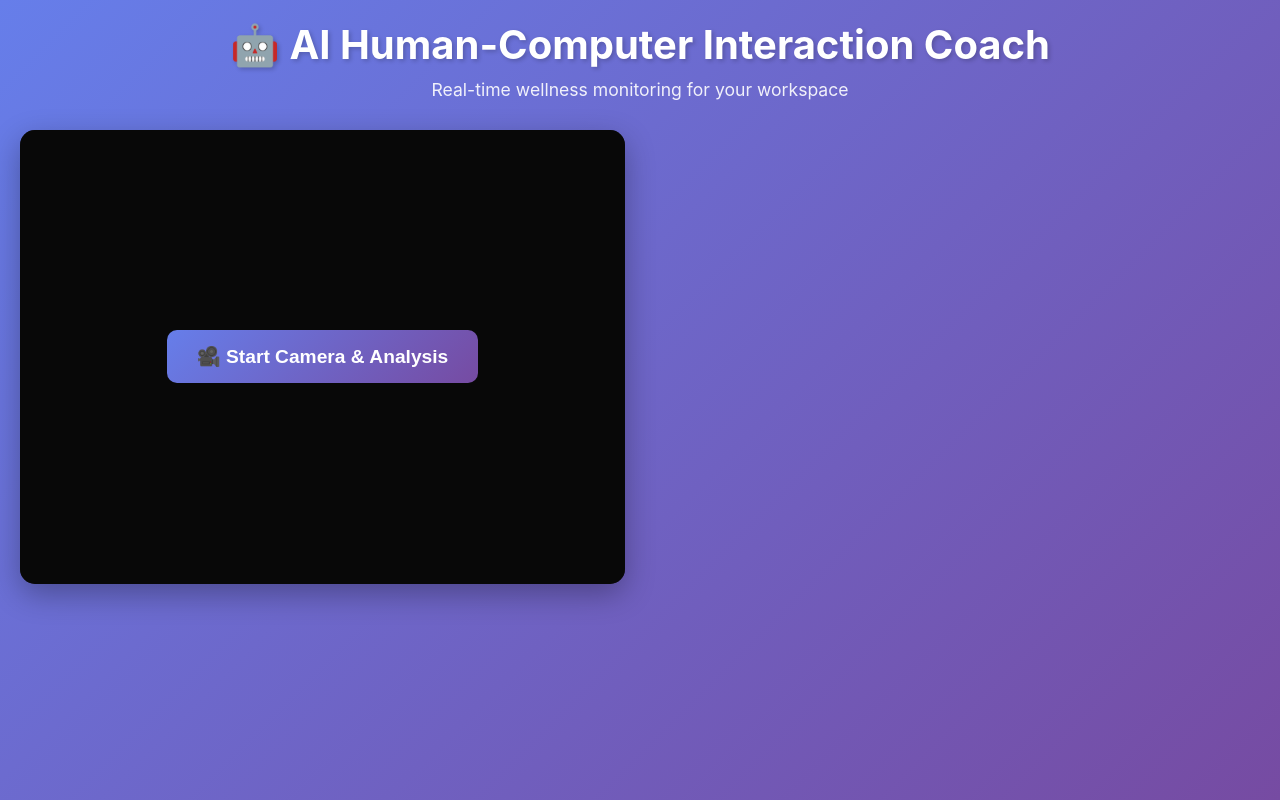
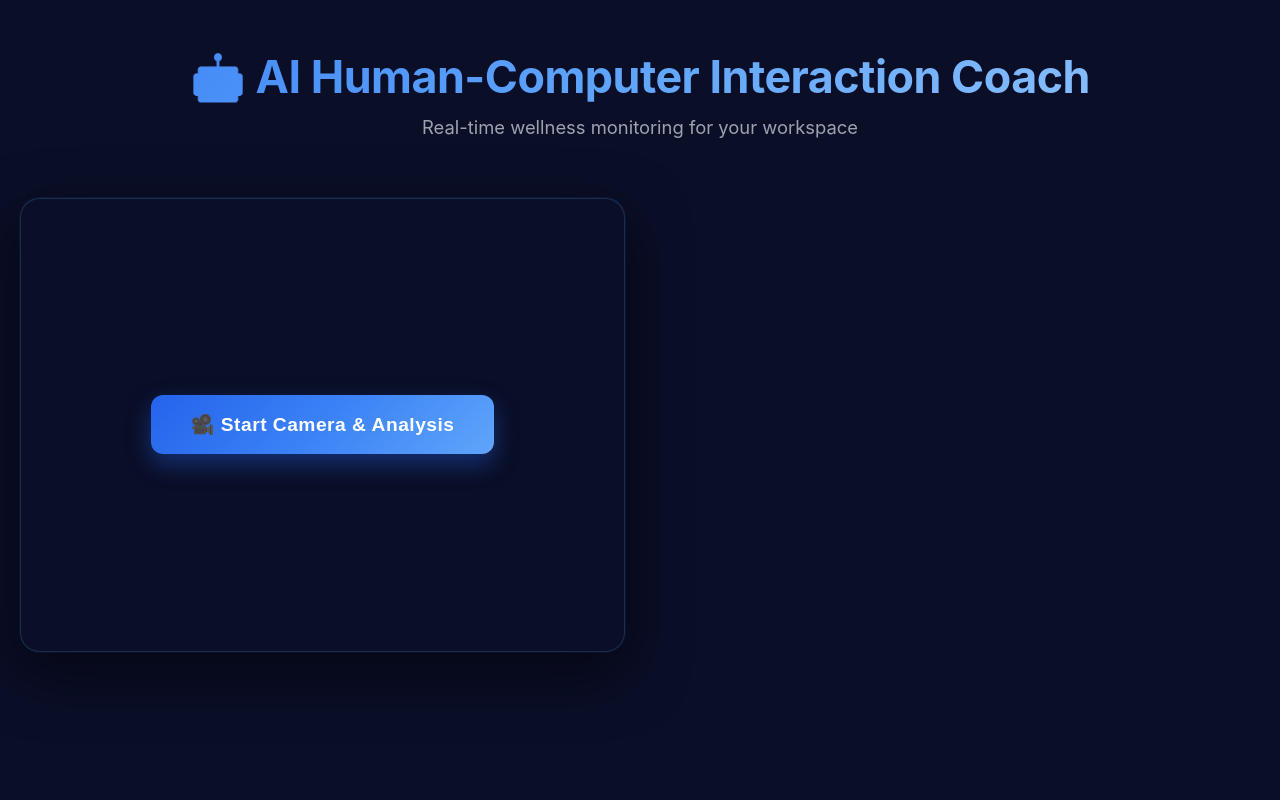
Before and after one commit to 11Saniyaa/neuro_desk, a React (Vite) app in the folder frontend/: page / in a window 1280 px wide. Built offline with nearby package versions, Linux system fonts and the light colour scheme.

Commit message:
Update frontend with professional black and blue theme design

```diff
--- a/frontend/src/App.css
+++ b/frontend/src/App.css
@@ -1,23 +1,31 @@
 .app {
   min-height: 100vh;
-  padding: 20px;
+  padding: 30px 20px;
+  background: #0a0e27;
 }
 
 .header {
   text-align: center;
-  color: white;
-  margin-bottom: 30px;
+  color: #ffffff;
+  margin-bottom: 40px;
+  padding: 20px 0;
 }
 
 .header h1 {
-  font-size: 2.5rem;
-  margin-bottom: 10px;
-  text-shadow: 2px 2px 4px rgba(0, 0, 0, 0.2);
+  font-size: 2.8rem;
+  margin-bottom: 12px;
+  background: linear-gradient(135deg, #3b82f6 0%, #60a5fa 50%, #93c5fd 100%);
+  -webkit-background-clip: text;
+  -webkit-text-fill-color: transparent;
+  background-clip: text;
+  font-weight: 700;
+  letter-spacing: -0.5px;
 }
 
 .header p {
-  font-size: 1.1rem;
-  opacity: 0.9;
+  font-size: 1.15rem;
+  color: #9ca3af;
+  font-weight: 400;
 }
 
 .container {
@@ -36,11 +44,15 @@
 
 .camera-container {
   position: relative;
-  background: #1a1a1a;
-  border-radius: 15px;
+  background: #111827;
+  border-radius: 20px;
   overflow: hidden;
-  box-shadow: 0 10px 30px rgba(0, 0, 0, 0.3);
+  box-shadow:
+    0 20px 60px rgba(0, 0, 0, 0.5),
+    0 0 0 1px rgba(59, 130, 246, 0.1),
+    inset 0 1px 0 rgba(255, 255, 255, 0.05);
   aspect-ratio: 4/3;
+  border: 1px solid rgba(59, 130, 246, 0.2);
 }
 
 .video-preview {
@@ -59,45 +71,79 @@
   display: flex;
   align-items: center;
   justify-content: center;
-  background: rgba(0, 0, 0, 0.7);
+  background: rgba(10, 14, 39, 0.85);
+  backdrop-filter: blur(4px);
 }
 
 .start-button {
-  padding: 15px 30px;
+  padding: 18px 40px;
   font-size: 1.2rem;
-  background: linear-gradient(135deg, #667eea 0%, #764ba2 100%);
+  background: linear-gradient(135deg, #2563eb 0%, #3b82f6 50%, #60a5fa 100%);
   color: white;
   border: none;
-  border-radius: 10px;
+  border-radius: 12px;
   cursor: pointer;
-  transition: transform 0.2s, box-shadow 0.2s;
+  transition: all 0.3s cubic-bezier(0.4, 0, 0.2, 1);
   font-weight: 600;
+  box-shadow:
+    0 10px 25px rgba(37, 99, 235, 0.4),
+    0 0 0 0 rgba(59, 130, 246, 0.5);
+  letter-spacing: 0.5px;
+  position: relative;
+  overflow: hidden;
+}
+
+.start-button::before {
+  content: '';
+  position: absolute;
+  top: 0;
+  left: -100%;
+  width: 100%;
+  height: 100%;
+  background: linear-gradient(90deg, transparent, rgba(255, 255, 255, 0.2), transparent);
+  transition: left 0.5s;
+}
+
+.start-button:hover::before {
+  left: 100%;
 }
 
 .start-button:hover {
-  transform: translateY(-2px);
-  box-shadow: 0 5px 20px rgba(102, 126, 234, 0.4);
+  transform: translateY(-3px);
+  box-shadow:
+    0 15px 35px rgba(37, 99, 235, 0.5),
+    0 0 0 4px rgba(59, 130, 246, 0.3);
+}
+
+.start-button:active {
+  transform: translateY(-1px);
 }
 
 .status-badge {
   position: absolute;
   top: 15px;
   right: 15px;
-  background: rgba(0, 0, 0, 0.7);
+  background: rgba(17, 24, 39, 0.9);
+  backdrop-filter: blur(10px);
   color: white;
-  padding: 8px 15px;
-  border-radius: 20px;
+  padding: 10px 18px;
+  border-radius: 25px;
   font-size: 0.9rem;
   font-weight: 500;
+  border: 1px solid rgba(59, 130, 246, 0.3);
+  box-shadow: 0 4px 12px rgba(0, 0, 0, 0.3);
+  z-index: 10;
 }
 
 .error-message {
-  background: #ef4444;
+  background: linear-gradient(135deg, #dc2626 0%, #ef4444 100%);
   color: white;
-  padding: 15px;
-  border-radius: 10px;
+  padding: 16px 20px;
+  border-radius: 12px;
   text-align: center;
   font-weight: 500;
+  box-shadow: 0 8px 20px rgba(220, 38, 38, 0.3);
+  border: 1px solid rgba(255, 255, 255, 0.1);
 }
 
 .metrics-section {
@@ -109,56 +155,89 @@
 .productivity-card,
 .metric-card,
 .recommendations-card {
-  background: white;
-  border-radius: 15px;
-  padding: 25px;
-  box-shadow: 0 5px 20px rgba(0, 0, 0, 0.1);
+  background: linear-gradient(135deg, #111827 0%, #1f2937 100%);
+  border-radius: 20px;
+  padding: 30px;
+  box-shadow:
+    0 10px 40px rgba(0, 0, 0, 0.4),
+    0 0 0 1px rgba(59, 130, 246, 0.1),
+    inset 0 1px 0 rgba(255, 255, 255, 0.05);
+  border: 1px solid rgba(59, 130, 246, 0.15);
+  transition: all 0.3s ease;
+}
+
+.productivity-card:hover,
+.metric-card:hover,
+.recommendations-card:hover {
+  transform: translateY(-2px);
+  box-shadow:
+    0 15px 50px rgba(0, 0, 0, 0.5),
+    0 0 0 1px rgba(59, 130, 246, 0.2),
+    inset 0 1px 0 rgba(255, 255, 255, 0.05);
+  border-color: rgba(59, 130, 246, 0.3);
 }
 
 .productivity-card {
   text-align: center;
+  background: linear-gradient(135deg, #1e293b 0%, #0f172a 100%);
+  border: 1px solid rgba(59, 130, 246, 0.2);
 }
 
 .productivity-card h2 {
-  font-size: 1.5rem;
-  margin-bottom: 15px;
-  color: #333;
+  font-size: 1.6rem;
+  margin-bottom: 20px;
+  color: #e5e7eb;
+  font-weight: 600;
+  letter-spacing: -0.3px;
 }
 
 .score-display {
-  font-size: 4rem;
-  font-weight: bold;
-  margin: 10px 0;
+  font-size: 5rem;
+  font-weight: 700;
+  margin: 15px 0;
+  text-shadow: 0 0 30px currentColor;
+  letter-spacing: -2px;
 }
 
 .metrics-grid {
   display: grid;
   grid-template-columns: 1fr 1fr;
-  gap: 15px;
+  gap: 20px;
+}
+
+.metric-card {
+  text-align: center;
+  padding: 25px;
 }
 
 .metric-card h3 {
-  font-size: 1.1rem;
-  margin-bottom: 10px;
-  color: #555;
+  font-size: 1.2rem;
+  margin-bottom: 15px;
+  color: #d1d5db;
+  font-weight: 600;
 }
 
 .metric-value {
-  font-size: 2.5rem;
-  font-weight: bold;
-  margin: 10px 0;
+  font-size: 3rem;
+  font-weight: 700;
+  margin: 15px 0;
+  text-shadow: 0 0 20px currentColor;
+  letter-spacing: -1px;
 }
 
 .metric-status {
-  font-size: 0.9rem;
-  color: #666;
-  margin-top: 5px;
+  font-size: 0.95rem;
+  color: #9ca3af;
+  margin-top: 8px;
+  font-weight: 500;
 }
 
 .recommendations-card h2 {
-  font-size: 1.3rem;
-  margin-bottom: 15px;
-  color: #333;
+  font-size: 1.4rem;
+  margin-bottom: 20px;
+  color: #e5e7eb;
+  font-weight: 600;
+  letter-spacing: -0.3px;
 }
 
 .recommendations-list {
@@ -167,29 +246,46 @@
 }
 
 .recommendations-list li {
-  padding: 12px;
-  margin-bottom: 10px;
-  background: #f8f9fa;
-  border-radius: 8px;
-  border-left: 4px solid #667eea;
+  padding: 16px 20px;
+  margin-bottom: 12px;
+  background: linear-gradient(135deg, rgba(37, 99, 235, 0.1) 0%, rgba(59, 130, 246, 0.05) 100%);
+  border-radius: 12px;
+  border-left: 4px solid #3b82f6;
   font-size: 1rem;
-  color: #333;
+  color: #e5e7eb;
+  transition: all 0.2s ease;
+  border: 1px solid rgba(59, 130, 246, 0.2);
+}
+
+.recommendations-list li:hover {
+  background: linear-gradient(135deg, rgba(37, 99, 235, 0.15) 0%, rgba(59, 130, 246, 0.1) 100%);
+  border-left-color: #60a5fa;
+  transform: translateX(4px);
+  box-shadow: 0 4px 12px rgba(37, 99, 235, 0.2);
 }
 
 .stop-button {
-  padding: 15px 30px;
+  padding: 16px 35px;
   font-size: 1.1rem;
-  background: #ef4444;
+  background: linear-gradient(135deg, #dc2626 0%, #ef4444 100%);
   color: white;
   border: none;
-  border-radius: 10px;
+  border-radius: 12px;
   cursor: pointer;
-  transition: background 0.2s;
+  transition: all 0.3s cubic-bezier(0.4, 0, 0.2, 1);
   font-weight: 600;
+  box-shadow: 0 8px 20px rgba(220, 38, 38, 0.3);
+  letter-spacing: 0.5px;
 }
 
 .stop-button:hover {
-  background: #dc2626;
+  background: linear-gradient(135deg, #b91c1c 0%, #dc2626 100%);
+  transform: translateY(-2px);
+  box-shadow: 0 12px 30px rgba(220, 38, 38, 0.4);
+}
+
+.stop-button:active {
+  transform: translateY(0);
 }
 
 @media (max-width: 1024px) {
@@ -200,4 +296,30 @@
   .metrics-grid {
     grid-template-columns: 1fr;
   }
+
+  .header h1 {
+    font-size: 2.2rem;
+  }
 }
+
+@media (max-width: 768px) {
+  .app {
+    padding: 20px 15px;
+  }
+
+  .header h1 {
+    font-size: 1.8rem;
+  }
+
+  .header p {
+    font-size: 1rem;
+  }
+
+  .score-display {
+    font-size: 4rem;
+  }
+
+  .metric-value {
+    font-size: 2.5rem;
+  }
+}
--- a/frontend/src/App.jsx
+++ b/frontend/src/App.jsx
@@ -370,9 +370,9 @@ function App() {
   }, [stopSendingFrames])
 
   const getScoreColor = (score) => {
-    if (score >= 80) return '#10b981'
-    if (score >= 60) return '#f59e0b'
-    return '#ef4444'
+    if (score >= 80) return '#60a5fa' // Bright blue for excellent
+    if (score >= 60) return '#3b82f6' // Medium blue for good
+    return '#ef4444' // Red for poor
   }
 
   const getStatusIcon = (status) => {
--- a/frontend/src/index.css
+++ b/frontend/src/index.css
@@ -10,9 +10,12 @@ body {
     sans-serif;
   -webkit-font-smoothing: antialiased;
   -moz-osx-font-smoothing: grayscale;
-  background: linear-gradient(135deg, #667eea 0%, #764ba2 100%);
+  background: #0a0e27;
+  background-image:
+    radial-gradient(at 0% 0%, rgba(37, 99, 235, 0.15) 0px, transparent 50%),
+    radial-gradient(at 100% 100%, rgba(59, 130, 246, 0.1) 0px, transparent 50%);
   min-height: 100vh;
-  color: #333;
+  color: #e5e7eb;
 }
 
 code {
```
